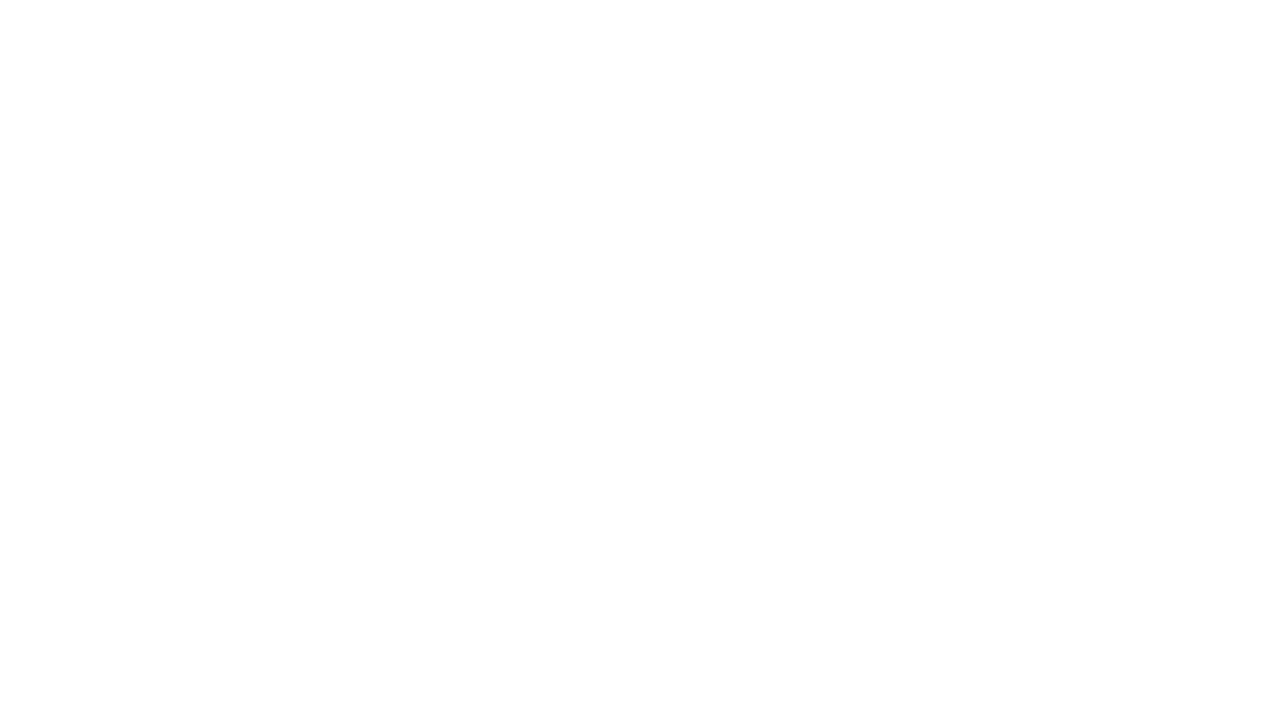
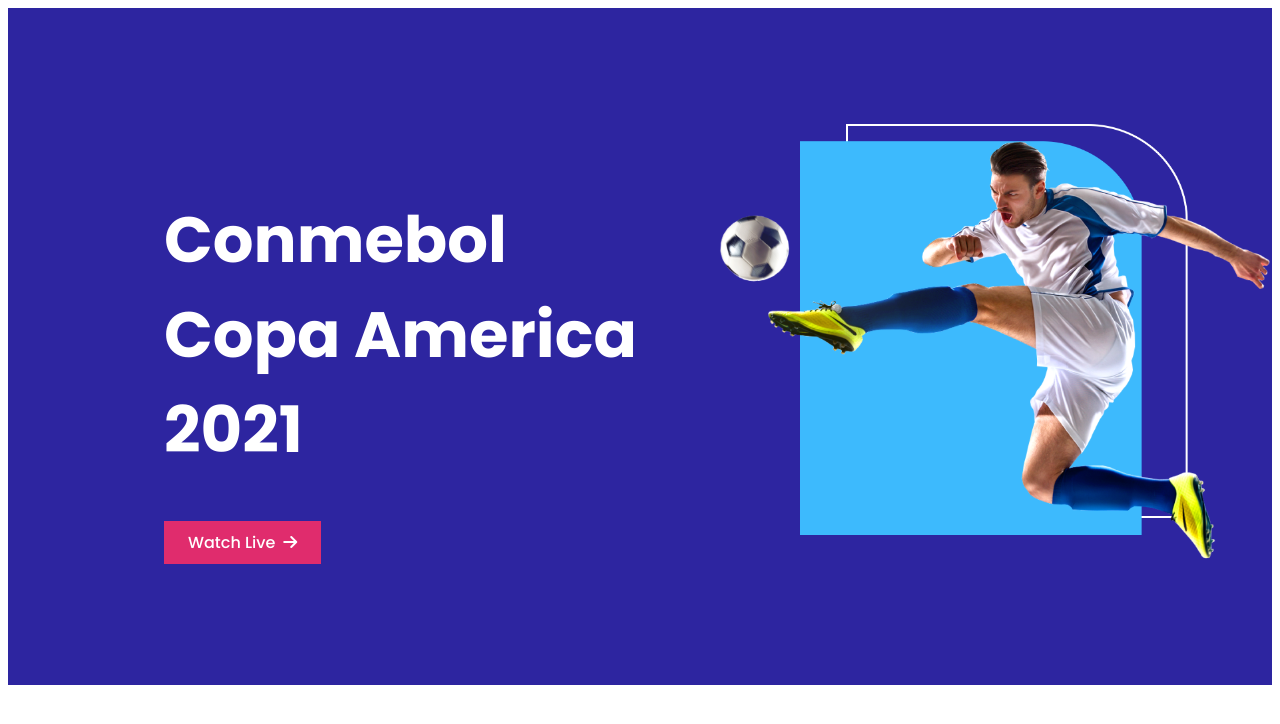
Before and after one commit to Shoyayeb/Conmebol, a plain HTML site: page index.html in a window 1280 px wide. Drawn offline with Linux system fonts and the light colour scheme.

Commit message:
first section

```diff
--- a/index.html
+++ b/index.html
@@ -19,6 +19,27 @@
 </head>
 
 <body>
+    <!-- main start -->
+    <main>
+        <!-- first container for top section -->
+        <section class="container">
+            <div class="firstSection">
+                <!-- title and button section here -->
+                <div class="sectionTitle">
+                    <h1 class="titleText">Conmebol <br>
+                        Copa America
+                        2021
+                    </h1>
+                    <a class="titleButton" href="#">Watch Live<i class="fas fa-arrow-right"></i></a>
+                </div>
+                <!-- image section start -->
+                <div class="sectionImage">
+                    <img src="./images/banner.png" alt="">
+                </div>
+            </div>
+        </section>
+    </main>
+
 
 
 </body>
--- a/style.css
+++ b/style.css
@@ -1,8 +1,90 @@
-h1 {
+/*
+
+universal styles
+
+*/
+
+
+body {
+    font-family: Poppins;
+}
+
+.container {
+    display: flex;
+
+}
+
+/*
+
+first Section style here
+
+*/
+.firstSection {
+    background-color: #2D25A0;
+    width: 100%;
+    height: 677px;
+    display: flex;
+    align-items: center;
+}
+.sectionTitle {
+    /* padding-top: 207px; */
+    padding-left: 156px;
+
+    /* padding-bottom: 240px; */
+}
+
+.titleText {
     font-family: 'Poppins', sans-serif;
+    font-size: 64px;
+    font-weight: bold;
+    color: #FFFFFF;
+    /* width: 50%; */
+}
+
+.titleButton {
+    font-family: Poppins;
+    font-style: normal;
     font-weight: 500;
+    font-size: 16px;
+    background: #E02C6D;
+    padding: 10px 24px;
+    text-decoration: none;
+    color: white;
+    transition: 1s ease-in-out;
 }
-.dis {
-    font-family: 'Poppins', sans-serif;
-    font-weight: 700;
+
+.sectionTitle a:hover {
+    background: #4F95DA;
+    border: 1px solid #91C9FF;
+    outline: none;
+    transition: 1s ease-in-out;
 }
+
+.titleButton .fas {
+    margin-left: 8px;
+}
+
+.sectionTitle a:hover .fas {
+    animation: rightIcon .2s ease infinite alternate;
+}
+
+/* animation for first tittle button */
+@keyframes rightIcon {
+    0% {
+        color: white;
+    }
+
+    100% {
+        transform: translateX(5px);
+    }
+}
+
+/* animation for first tittle button ends*/
+
+
+
+.sectionImage img {
+   height: 438px;
+   width: 556.0103149414062px;
+
+}
```
Also changed, not shown: images/favicon/favicon.png.
